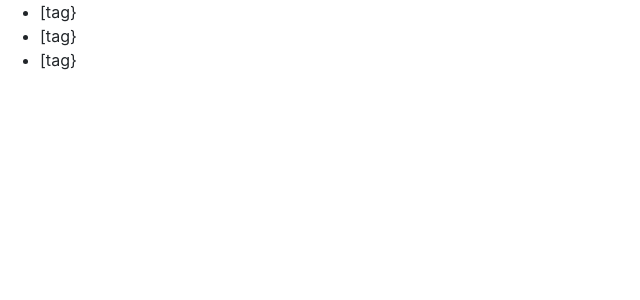
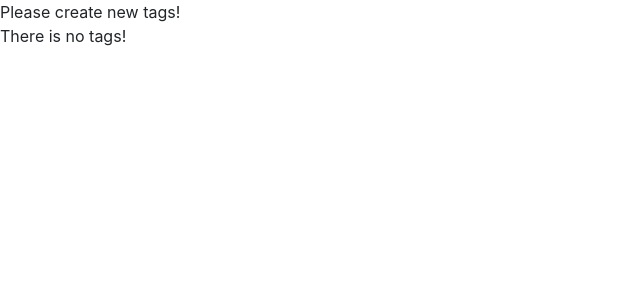
Before and after one commit to Nabeel73/Todo-app, a React (Create React App) app: page / in a window 1280 px wide. Shown: the top 300 px of the page, without its empty margins (0-640 px from the left). Built offline with nearby package versions, Linux system fonts and the light colour scheme.

Commit message:
array tag error

```diff
--- a/src/Components/counter.jsx
+++ b/src/Components/counter.jsx
@@ -3,19 +3,20 @@ import React, { Component } from 'react';
 class Counter extends Component {
     state  = {
         count : 0,
-       // imageUrl:"https://picsum.photos/200/300?image=0",
-        tags :['tag1','tag2','tag3']
+       //imageUrl:"https://picsum.photos/200/300?image=0",
+        tags : []
     };
     rendersTags(){
-
-        if(this.state.tags.lenght === 0) return <p>There is no tags</p>;
-        return <ul> {this.state.tags.map(tag=> <li key={tag}>[tag}</li>)}</ul>;
+        if(this.state.tags.length === 0) return <p>There is no tags!</p>;
+        return <ul> {this.state.tags.map(tag => <li key={tag}>{tag}</li>)}</ul>;
     }
     render(){
         return(
             <div>
+          {this.state.tags.length === 0 && "Please create new tags!"}
           {this.rendersTags()}
             </div> );
-    }}
+    }
+}
 
 export default Counter;
```
